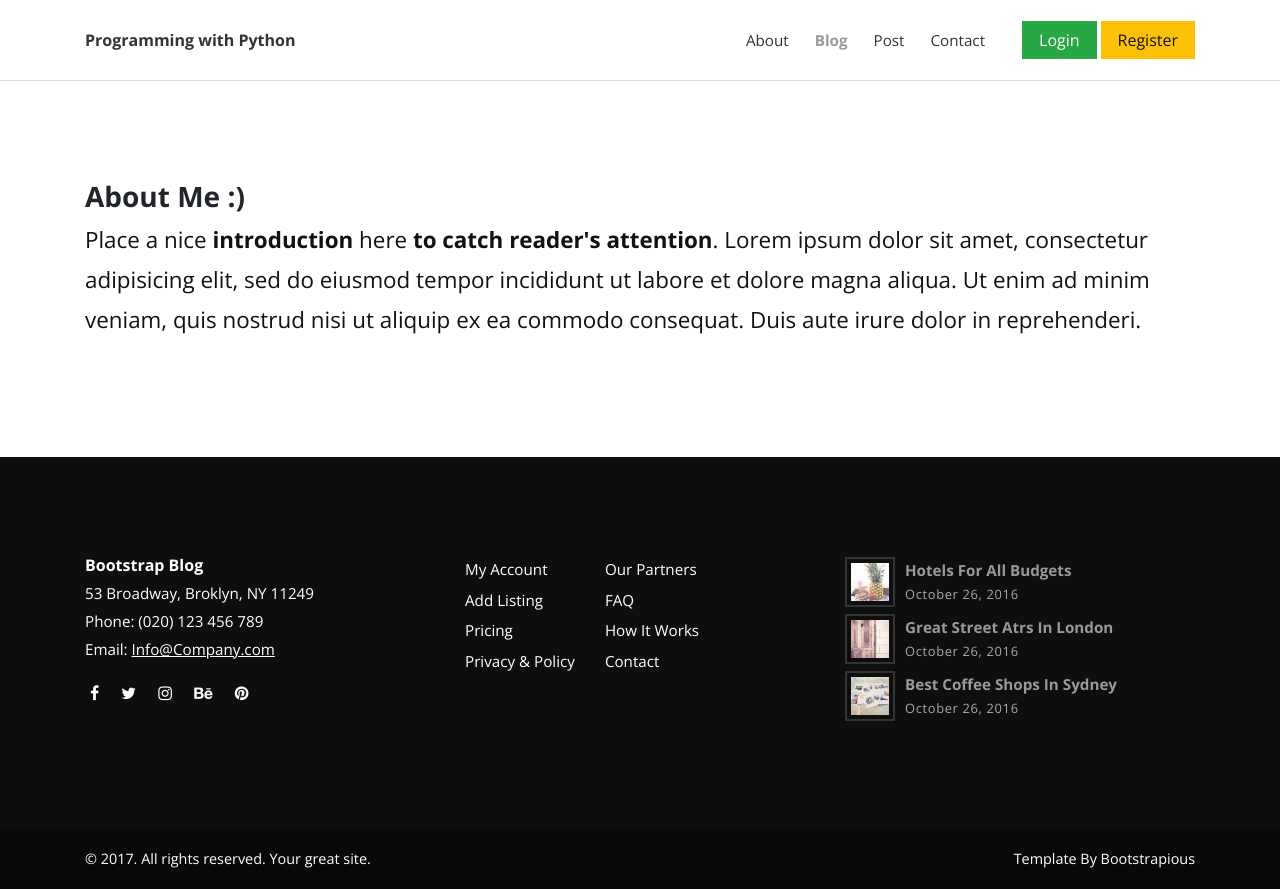
After one commit to ahmettalha0/tkblog, a Flask app: page /about in a window 1280 px wide. The commit adds this page. Run offline with Flask 2, Linux system fonts and the light colour scheme; some libraries are stand-ins or nearby versions.

Commit message:
About page added, HTML editing has been made for home and about pages.

```diff
--- a/app.py
+++ b/app.py
@@ -6,5 +6,9 @@ app = Flask(__name__)
 def index():
     return render_template("index.html")
 
+@app.route('/about')
+def about():
+   return render_template("about.html")
+
 if __name__ == '__main__':
     app.run(debug = True)
--- /dev/null
+++ b/templates/about.html
@@ -0,0 +1,18 @@
+{% extends "layout.html" %}
+
+{% block body %}
+
+    <!-- Intro Section-->
+    <section class="intro">
+      <div class="container">
+        <div class="row">
+          <div class="col-lg-12">
+            <h2 class="h3">About Me :)</h2>
+            <p class="text-big">Place a nice <strong>introduction</strong> here <strong>to catch reader's attention</strong>.
+             Lorem ipsum dolor sit amet, consectetur adipisicing elit, sed do eiusmod tempor incididunt ut labore et dolore magna aliqua.
+              Ut enim ad minim veniam, quis nostrud nisi ut aliquip ex ea commodo consequat. Duis aute irure dolor in reprehenderi.</p>
+          </div>
+        </div>
+      </div>
+    </section>
+{% endblock body %}
--- a/templates/layout.html
+++ b/templates/layout.html
@@ -34,11 +34,7 @@
   <body>
 
     {% include "includes/navbar.html" %}
-    <div class = "container">
-      {% block body %}
-
-      {% endblock body %}
-    </div>
+      {% block body %}{% endblock body %}
     {% include "includes/footer.html" %}
   </body>
 
```
Also changed, not shown: templates/index.html (+22 -1 lines).
